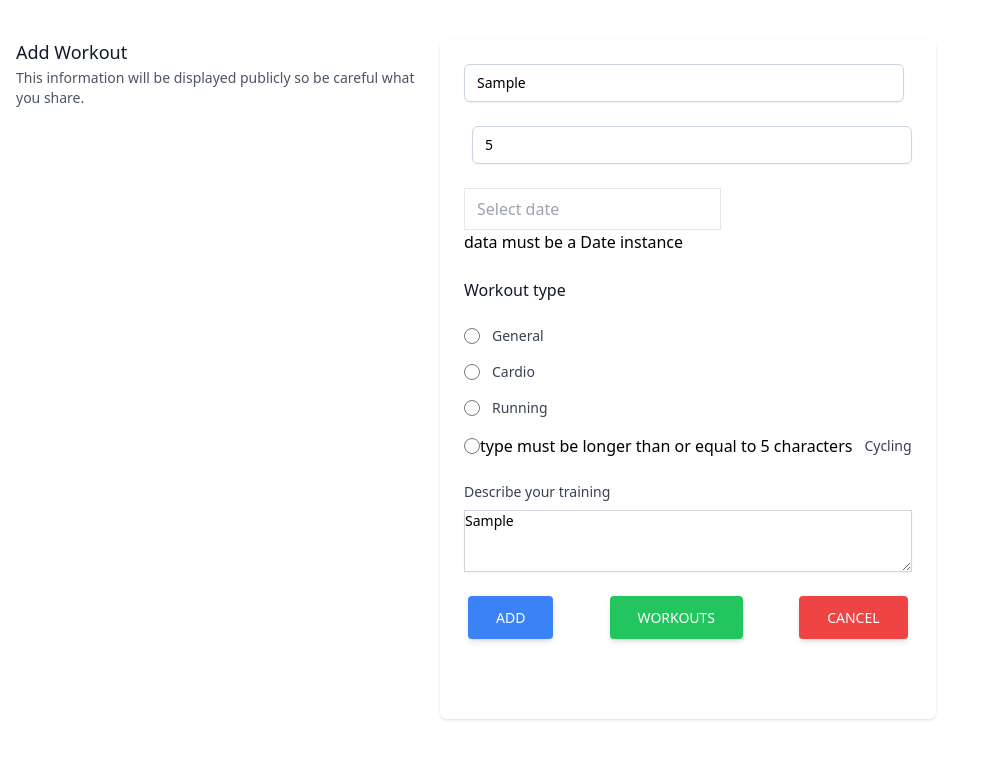
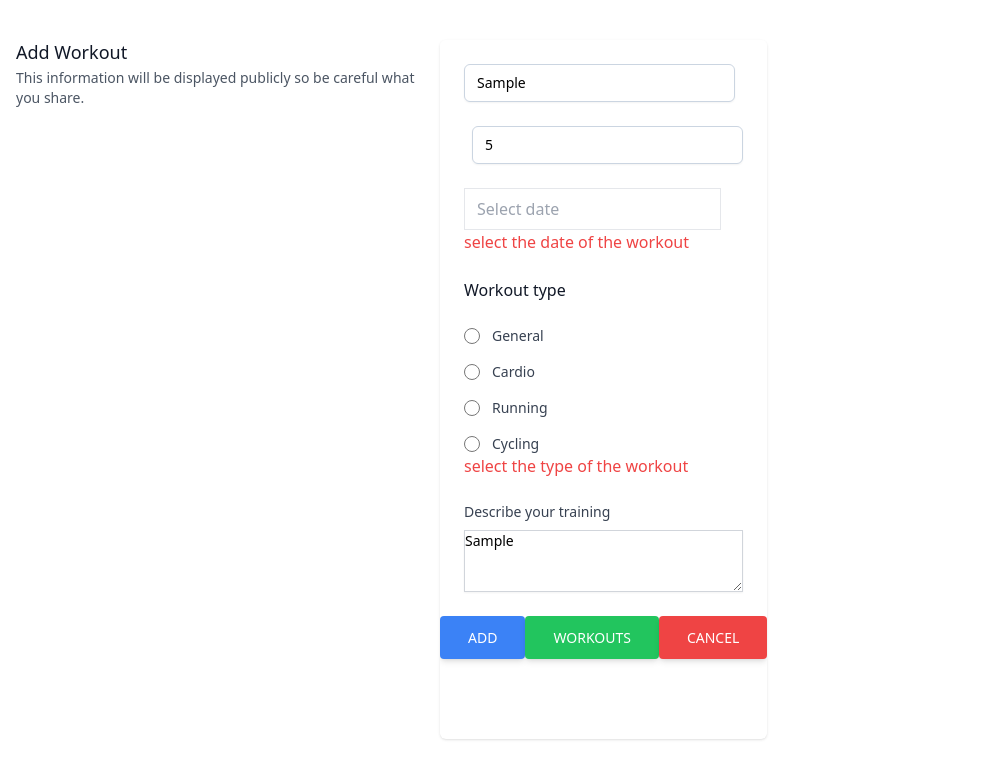
Before and after one commit to kktr/FitoFitFrontend, a Next.js app: page /addworkout in a window 1280 px wide. Both pictures are taken after typing "Sample", "5", "Sample", "Sample" into the empty fields and a click on the input "Add". Shown: the top 758 px of the page, without its empty margins (0-982 px from the left). Built offline with nearby package versions, Linux system fonts and the light colour scheme.

Commit message:
feat: improve validation

```diff
--- a/dtos/workout.ts
+++ b/dtos/workout.ts
@@ -1,41 +1,50 @@
-import { IWorkout, IWorkoutsType } from '@interfaces/IWorkout';
+import { IWorkout, IWorkoutsType, workoutsTypes } from '@interfaces/IWorkout';
 
 import {
   IsInt,
-  Length,
   IsString,
   MinLength,
   IsOptional,
-  IsNumber,
   IsDate,
   MaxLength,
   Min,
   Max,
+  IsIn,
 } from 'class-validator';
 
 export class Workout implements IWorkout {
   id!: number;
 
   @IsString()
+  @MaxLength(50)
   @MinLength(5)
-  @MaxLength(50)
   title!: string;
 
-  @IsInt()
+  @Max(10080)
   @Min(1)
-  @Max(10080)
+  @IsInt({
+    message: 'enter the length of the workout in minutes',
+  })
   duration!: number;
 
-  @IsDate()
+  @IsDate({
+    message: 'select the date of the workout',
+  })
   data!: string;
 
   @IsString()
-  @MinLength(5)
+  @MinLength(5, {
+    message: 'select the type of the workout',
+  })
+  @IsIn(workoutsTypes)
   type!: IWorkoutsType;
 
+  @MaxLength(50)
+  @MinLength(5)
+  @IsString()
   @IsOptional()
-  @IsString()
-  @MinLength(5)
-  @MaxLength(50)
   description!: string;
 }
+function IWorkoutType(values: any, IWorkoutType: any) {
+  throw new Error('Function not implemented.');
+}
--- a/pages/addworkout.tsx
+++ b/pages/addworkout.tsx
@@ -108,7 +108,9 @@ export default function AddWorkout() {
       focus:invalid:border-pink-500 focus:invalid:ring-pink-500"
                     {...register('title')}
                   />
-                  {errors.title && <span>{errors.title.message}</span>}
+                  {errors.title && (
+                    <span className="text-red-500">{errors.title.message}</span>
+                  )}
                 </div>
 
                 <div className="flex flex-col mb-4">
@@ -124,7 +126,11 @@ export default function AddWorkout() {
                       setValueAs: (v) => parseInt(v),
                     })}
                   />
-                  {errors.duration && <span>{errors.duration.message}</span>}
+                  {errors.duration && (
+                    <span className="text-red-500">
+                      {errors.duration.message}
+                    </span>
+                  )}
                 </div>
                 <div className="flex flex-col mb-4 md:w-full">
                   <Controller
@@ -142,7 +148,9 @@ export default function AddWorkout() {
                       />
                     )}
                   />
-                  {errors.data && <span>{errors.data.message}</span>}
+                  {errors.data && (
+                    <span className="text-red-500">{errors.data.message}</span>
+                  )}
                 </div>
 
                 <div>
@@ -206,7 +214,6 @@ export default function AddWorkout() {
                       value="Cycling"
                       className="focus:ring-indigo-500 h-4 w-4 text-indigo-600 border-gray-300"
                     />
-                    {errors.type && <span>{errors.type.message}</span>}
                     <label
                       htmlFor="cycling"
                       className="ml-3 block text-sm font-medium text-gray-700"
@@ -214,6 +221,9 @@ export default function AddWorkout() {
                       Cycling
                     </label>
                   </div>
+                  {errors.type && (
+                    <span className="text-red-500">{errors.type.message}</span>
+                  )}
                 </div>
 
                 <div className="flex flex-col mb-6 md:w-full">
@@ -231,7 +241,9 @@ export default function AddWorkout() {
                       className='shadow-sm focus:ring-indigo-500 focus:border-indigo-500 mt-1 block w-full sm:text-sm border border-gray-300 rounded-md" placeholder="you@example.com"'
                     />
                     {errors.description && (
-                      <span>{errors.description.message}</span>
+                      <span className="text-red-500">
+                        {errors.description.message}
+                      </span>
                     )}
                   </div>
                 </div>
```
